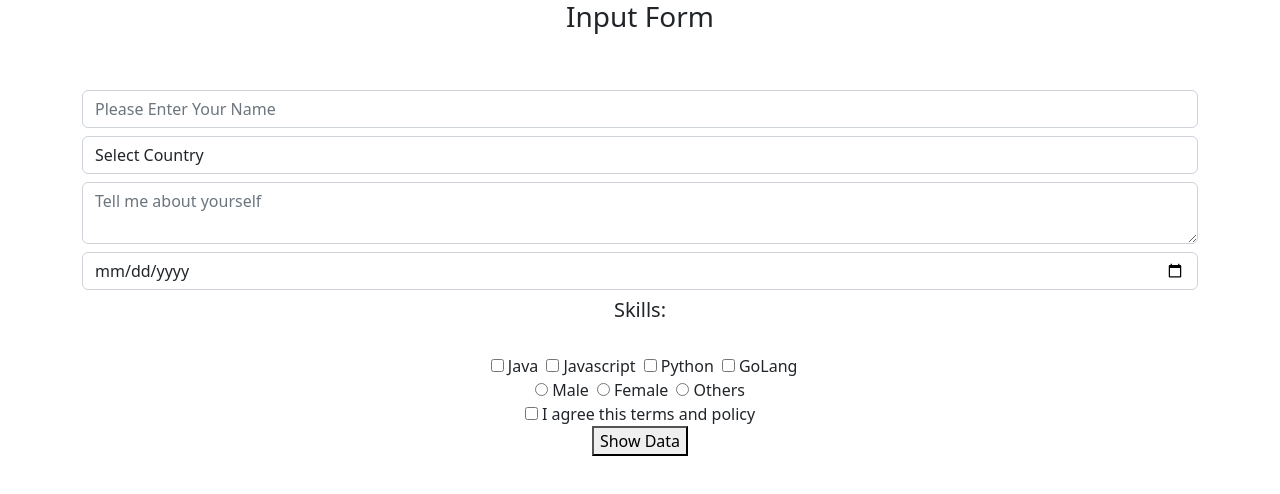
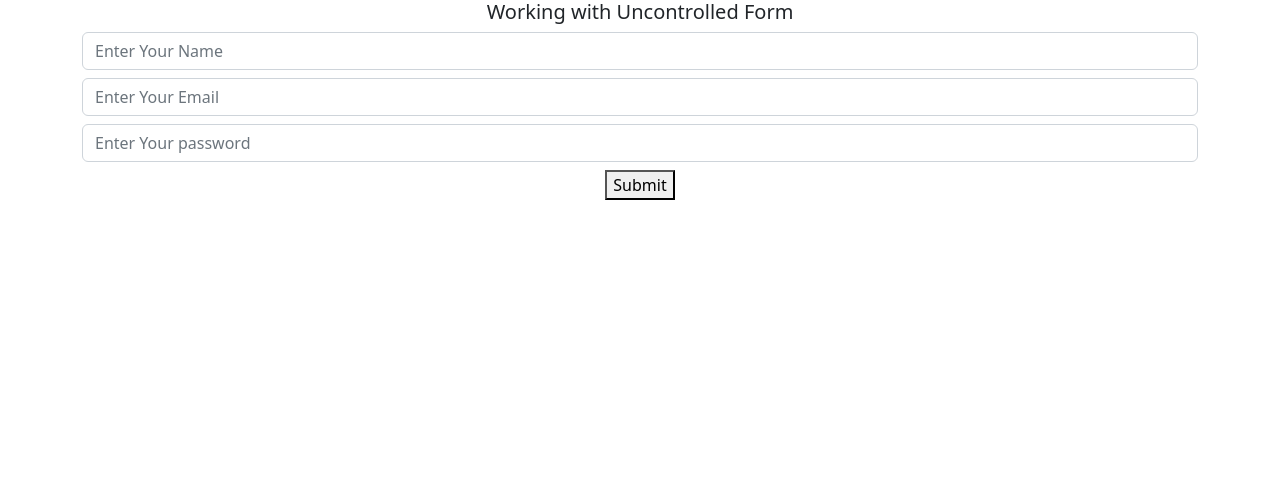
Before and after one commit to Nazma1997/React-Form, a React (Create React App) app: page / in a window 1280 px wide. Shown: the top 494 px of the page. Built offline with nearby package versions, Linux system fonts and the light colour scheme.

Commit message:
Uncontrolled Form

```diff
--- a/src/App.js
+++ b/src/App.js
@@ -1,11 +1,14 @@
-import Inputs from "./components/inputs/input";
+// import Inputs from "./components/inputs/input";
+import UnControlled from './components/uncontrolled-From/un';
 import './App.css';
 
 
 function App() {
   return (
    <div className="App">
-       <Inputs></Inputs>
+       {/* <Inputs></Inputs> */}
+
+       <UnControlled></UnControlled>
    </div>
   );
 }
--- /dev/null
+++ b/src/components/uncontrolled-From/un.jsx
@@ -0,0 +1,56 @@
+import React , {Component} from 'react';
+
+
+class UnControlled extends Component {
+
+  handleSubmit = event => {
+    event.preventDefault();
+
+    const data = {};
+    data.name = event.target.name.value;
+    data.email = event.target.email.value;
+    data.password= event.target.password.value;
+
+
+    console.log(data);
+
+    event.target.reset()
+  }
+  render(){
+    return(
+      <div className='container'>
+           <h5> Working with Uncontrolled Form</h5>
+            <form onSubmit={this.handleSubmit}>
+              <input
+                className='form-control my-2'
+                type="text"
+                name='name'
+                placeholder='Enter Your Name'
+
+              />
+              <input
+                className='form-control my-2'
+                type="email"
+                name='email'
+                placeholder='Enter Your Email'
+              />
+
+              <input
+                type="password"
+                className='form-control my-2'
+                name='password'
+                placeholder='Enter Your password'
+
+               />
+
+
+               <button type= 'submit'>Submit</button>
+            </form>
+
+      </div>
+    )
+  }
+};
+
+
+export default UnControlled;
```
